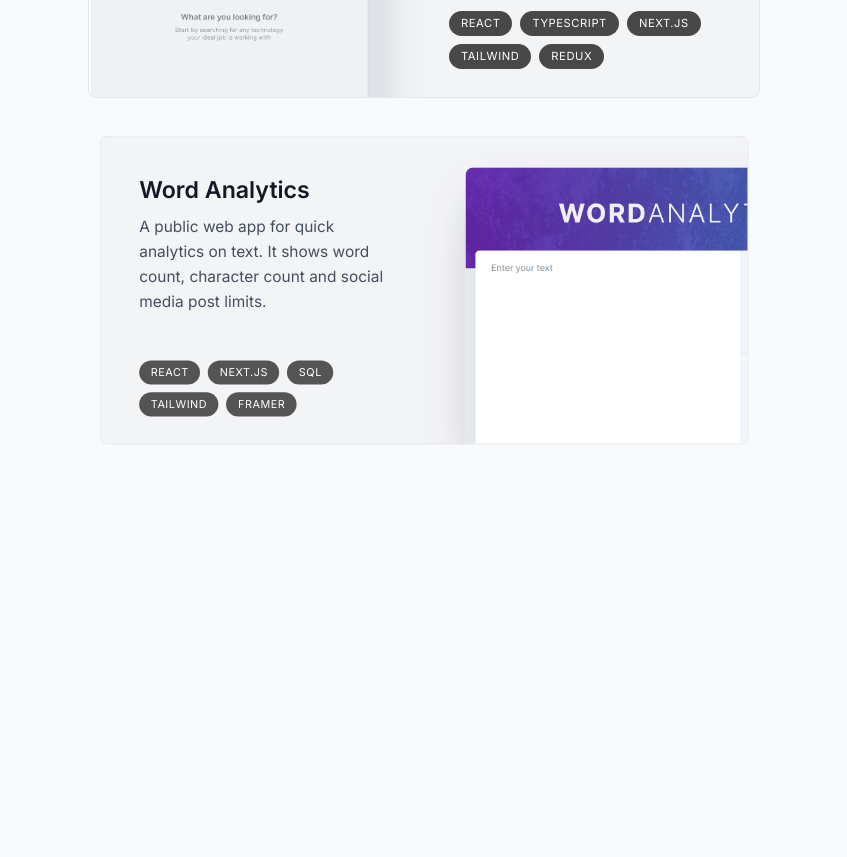
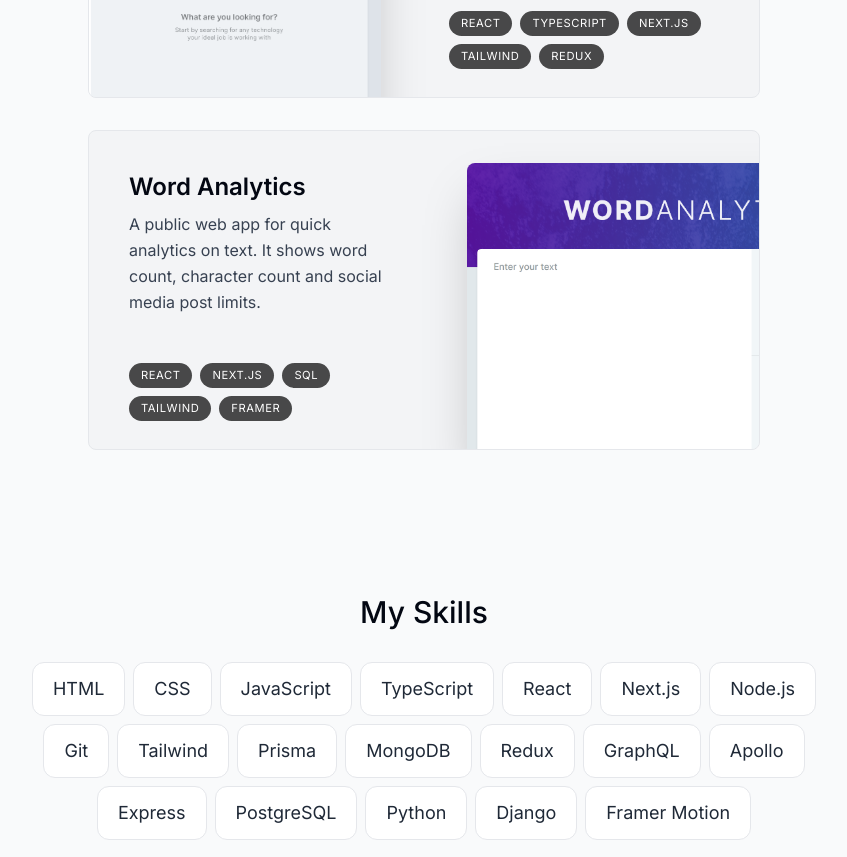
Before and after one commit to StevenJacobs61/portfolio, a Next.js app: page / in a window 1280 px wide. Shown: the part 1940-2797 px from the top of the page, without its empty margins (216-1063 px from the left). Before the commit the page ends 2422 px from the top, so only its background shows below. Built offline with nearby package versions, Linux system fonts and the light colour scheme.

Commit message:
animate timeline

```diff
--- a/app/globals.css
+++ b/app/globals.css
@@ -1,3 +1,7 @@
 @tailwind base;
 @tailwind components;
 @tailwind utilities;
+
+html{
+    --line-color: #e5e7eb;
+}
--- a/app/page.tsx
+++ b/app/page.tsx
@@ -1,7 +1,9 @@
 import About from "@/components/about";
+import Experience from "@/components/experience";
 import Intro from "@/components/intro";
 import Projects from "@/components/projects";
 import SectionDivider from "@/components/section-divider";
+import Skills from "@/components/skills";
 
 export default function Home() {
   return (
@@ -10,6 +12,8 @@
       <SectionDivider/>
       <About/>
       <Projects/>
+      <Skills/>
+      <Experience/>
     </main>
   )
 }
--- /dev/null
+++ b/components/experience.tsx
@@ -0,0 +1,60 @@
+'use client';
+import React from 'react';
+import { useSectionInView } from '@/lib/hooks';
+import SectionHeading from './section-heading';
+import {
+  VerticalTimeline,
+  VerticalTimelineElement,
+} from 'react-vertical-timeline-component';
+import 'react-vertical-timeline-component/style.min.css';
+import { experiencesData } from '@/lib/data';
+import { useInView } from 'react-intersection-observer';
+
+export default function Experience() {
+  const { ref } = useSectionInView('Experience');
+  return (
+    <section
+      ref={ref}
+      id="experience"
+      className="mb-28 max-w-[45rem] scroll-mt-28 text-center leading-8 sm:mb-40"
+    >
+      <SectionHeading>My Experience</SectionHeading>
+      <VerticalTimeline lineColor="">
+        {experiencesData.map((item, index) => {
+          const { ref, inView } = useInView({
+            triggerOnce: true,
+          });
+          return (
+            <div key={index} ref={ref} className="vertical-timeline-element">
+              <VerticalTimelineElement
+                contentStyle={{
+                  background: '#f3f4f6',
+                  boxShadow: 'none',
+                  border: '1px solid rgba(0, 0, 0, 0.05)',
+                  textAlign: 'left',
+                  padding: '1.3rem 2rem',
+                }}
+                contentArrowStyle={{
+                  borderRight: '0.4rem solid #9ca3af',
+                }}
+                visible={inView}
+                date={item.date}
+                icon={item.icon}
+                iconStyle={{
+                  background: 'white',
+                  fontSize: '1.5rem',
+                }}
+              >
+                <h3 className="font-semibold capitalize">{item.title}</h3>
+                <p className="!mt-0 font-normal">{item.location}</p>
+                <p className="!mt-1 !font-normal text-gray-700">
+                  {item.description}
+                </p>
+              </VerticalTimelineElement>
+            </div>
+          );
+        })}
+      </VerticalTimeline>
+    </section>
+  );
+}
--- a/components/projects.tsx
+++ b/components/projects.tsx
@@ -11,7 +11,7 @@
   const {ref} = useSectionInView("Projects", 0.5);
 
   return (
-    <section id='projects' className='scroll-mt-28' ref={ref}>
+    <section id='projects' className='scroll-mt-28 mb-28' ref={ref}>
         <SectionHeading>My projects</SectionHeading>
         <div>
             {projectsData.map((project, i) =>
--- /dev/null
+++ b/components/skills.tsx
@@ -0,0 +1,46 @@
+"use client";
+
+import React from 'react'
+import SectionHeading from './section-heading'
+import { motion } from "framer-motion"
+import { skillsData } from '@/lib/data'
+import { useSectionInView } from '@/lib/hooks'
+
+const fadeInAnimationVariants = {
+    initial: {
+        opacity: 0,
+        y: 100
+    },
+    animate: {
+        opacity: 1,
+        y: 0
+    }
+}
+
+export default function Skills() {
+
+    const { ref } = useSectionInView("Skills")
+
+
+  return (
+    <section id='skills' ref={ref} className='mb-28 max-w-[53rem] scroll-mt-28 text-center sm:mb-40'>
+        <SectionHeading>My Skills</SectionHeading>
+        <ul className='flex flex-wrap justify-center gap-2 text-lg text-gray-800'>
+            {skillsData.map((skill,i) =>
+                <motion.li key={i}
+                className='bg-white border border-black/0.1 rounded-xl py-3 px-5'
+                variants={fadeInAnimationVariants}
+                initial="initial"
+                whileInView="animate"
+                viewport={{
+                    once: true
+                }}
+                transition={{
+                    delay: 0.05 * i
+                }}>
+                {skill}</motion.li>
+            )}
+        </ul>
+    </section>
+  )
+}
--- a/lib/hooks.ts
+++ b/lib/hooks.ts
@@ -14,5 +14,5 @@
               setActiveSection(sectionName);
           }
       },[inView, setActiveSection, timeOfLastClick])
-      return { ref,  }
+      return { ref }
 }
--- a/package.json
+++ b/package.json
@@ -15,12 +15,14 @@
     "react": "^18",
     "react-dom": "^18",
     "react-icons": "^5.0.1",
-    "react-intersection-observer": "^9.5.3"
+    "react-intersection-observer": "^9.5.3",
+    "react-vertical-timeline-component": "^3.6.0"
   },
   "devDependencies": {
     "@types/node": "^20",
     "@types/react": "^18",
     "@types/react-dom": "^18",
+    "@types/react-vertical-timeline-component": "^3.3.6",
     "autoprefixer": "^10.0.1",
     "eslint": "^8",
     "eslint-config-next": "14.0.4",
```
Also changed, not shown: 1 other file (tests, documents, lock files or other folders).
